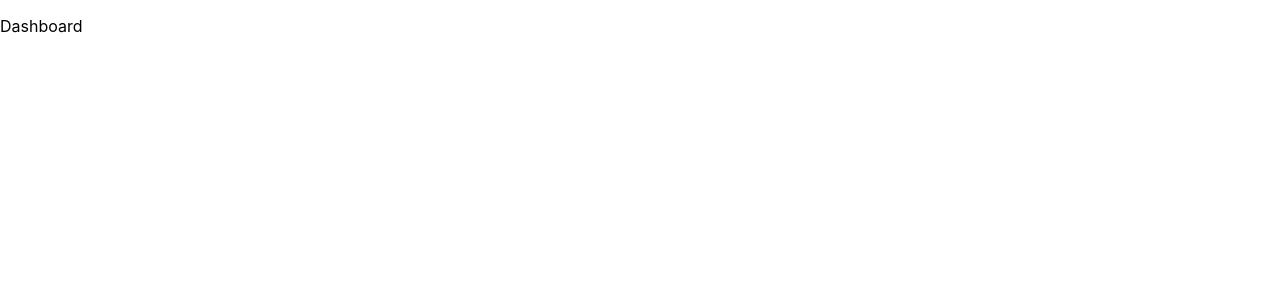
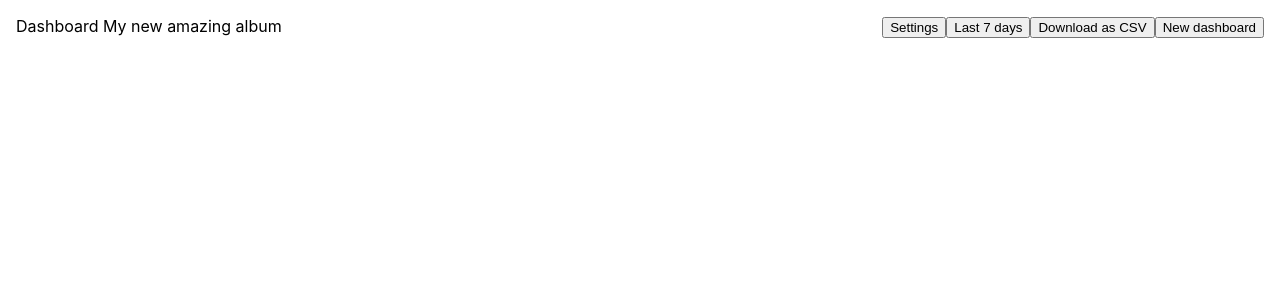
Before and after one commit to FrancoisGeyser/testrepo, a Next.js app: page /dashboard in a window 1280 px wide. Shown: the top 300 px of the page. Built offline with nearby package versions, Linux system fonts and the light colour scheme.

Commit message:
Add dashboard header

```diff
--- /dev/null
+++ b/components/DashboardHeader.jsx
@@ -0,0 +1,21 @@
+import styled from 'styled-components';
+
+const Root = styled.div`
+  display: flex;
+  justify-content: space-between;
+  padding: 16px;
+`;
+
+export const DashboardHeader = () => {
+    return (
+        <Root>
+            <span>Dashboard My new amazing album</span>
+            <div>
+                <button>Settings</button>
+                <button>Last 7 days</button>
+                <button>Download as CSV</button>
+                <button>New dashboard</button>
+            </div>
+        </Root>
+    )
+}
--- a/pages/dashboard.js
+++ b/pages/dashboard.js
@@ -1,10 +1,10 @@
+import {DashboardHeader} from "../components/DashboardHeader";
 
 
 export default function Dashboard() {
   return (
     <div>
-     <p>Dashboard</p>
-
+     <DashboardHeader/>
     </div>
   )
 }
```
